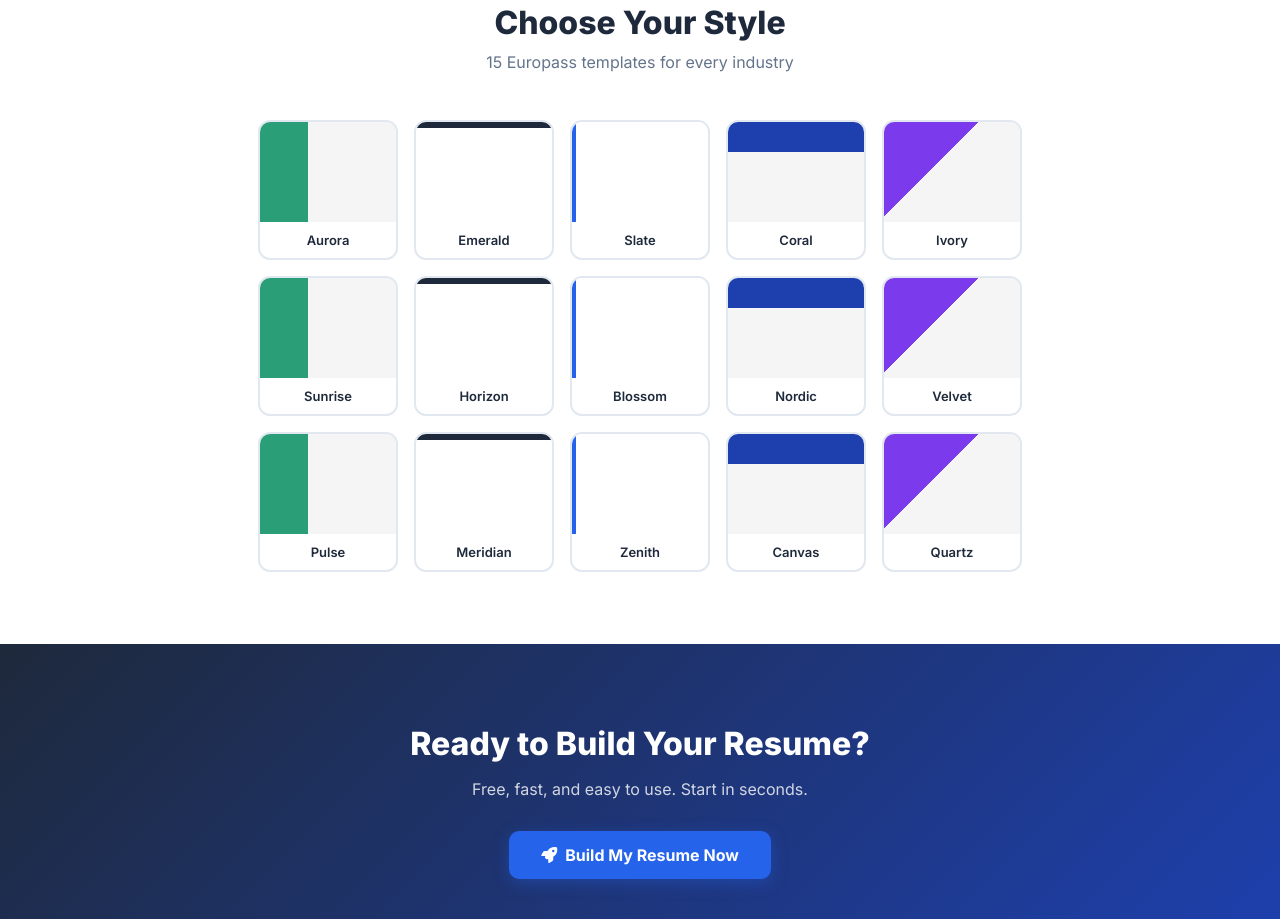
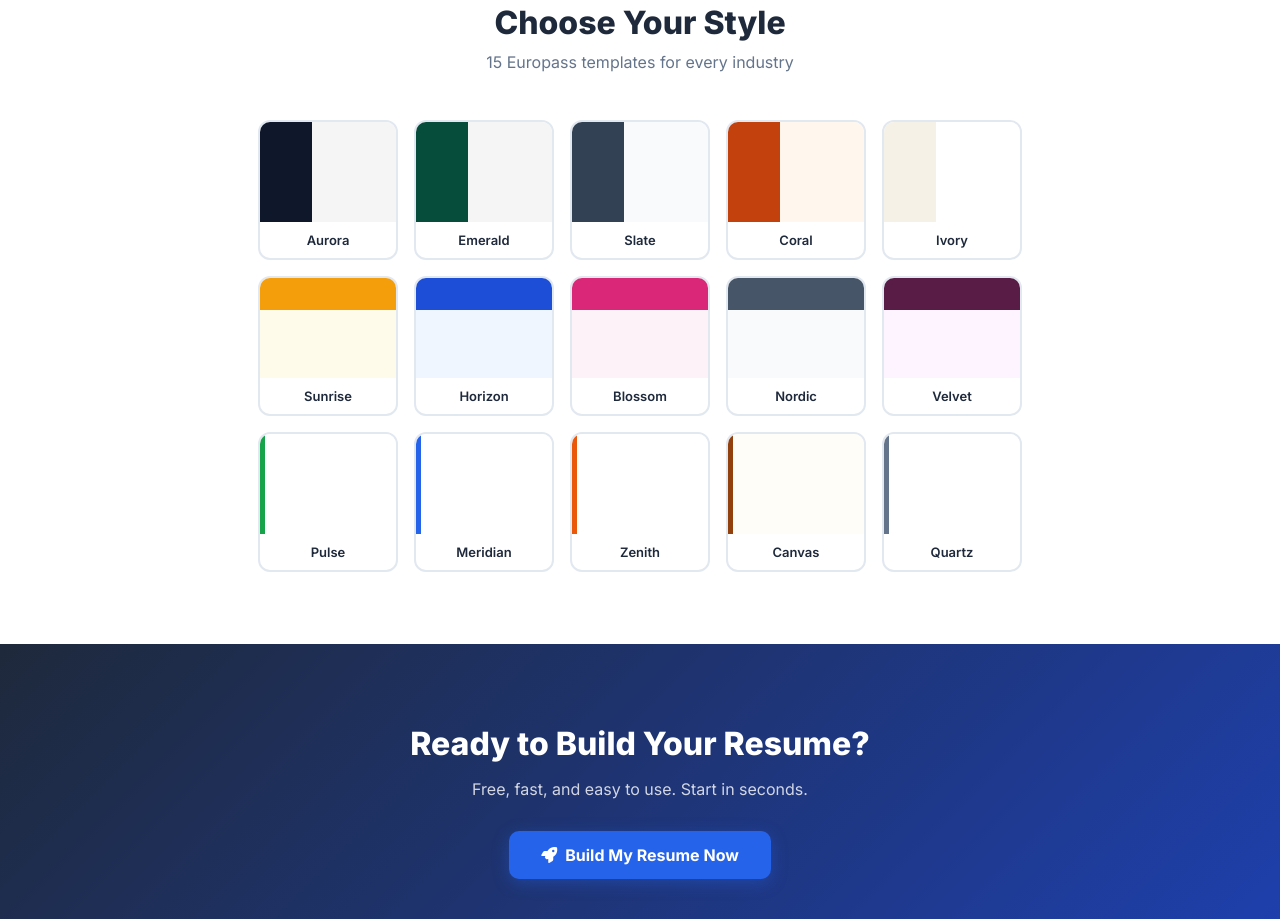
Before and after one commit to Taimur-Soft/taimur-resume, a plain HTML site: page index.html in a window 1280 px wide. Shown: the part 1700-2619 px from the top of the page. Drawn offline with Linux system fonts and the light colour scheme.

Commit message:
Match homepage template thumbnails to real template colors

```diff
--- a/index.html
+++ b/index.html
@@ -115,11 +115,21 @@
     }
     .template-preview:hover { border-color: #2563eb; }
     .tp-thumb { height: 100px; }
-    .tp-thumb-modern { background: linear-gradient(to right, #2a9e77 35%, #f5f5f5 35%); }
-    .tp-thumb-classic { background: white; border-top: 6px solid #1e293b; }
-    .tp-thumb-minimal { background: white; border-left: 4px solid #2563eb; }
-    .tp-thumb-professional { background: linear-gradient(180deg, #1e40af 30%, #f5f5f5 30%); }
-    .tp-thumb-creative { background: linear-gradient(135deg, #7c3aed 40%, #f5f5f5 40%); }
+    .tp-thumb-aurora { background: linear-gradient(to right, #0f172a 38%, #f5f5f5 38%); }
+    .tp-thumb-emerald { background: linear-gradient(to right, #064e3b 38%, #f5f5f5 38%); }
+    .tp-thumb-slate { background: linear-gradient(to right, #334155 38%, #f8fafc 38%); }
+    .tp-thumb-coral { background: linear-gradient(to right, #c2410c 38%, #fff7ed 38%); }
+    .tp-thumb-ivory { background: linear-gradient(to right, #f5f1e6 38%, #ffffff 38%); }
+    .tp-thumb-sunrise { background: linear-gradient(to bottom, #f59e0b 32%, #fffbeb 32%); }
+    .tp-thumb-horizon { background: linear-gradient(to bottom, #1d4ed8 32%, #eff6ff 32%); }
+    .tp-thumb-blossom { background: linear-gradient(to bottom, #db2777 32%, #fdf2f8 32%); }
+    .tp-thumb-nordic { background: linear-gradient(to bottom, #475569 32%, #f8fafc 32%); }
+    .tp-thumb-velvet { background: linear-gradient(to bottom, #581c47 32%, #fdf4ff 32%); }
+    .tp-thumb-pulse { background: #ffffff; border-left: 5px solid #16a34a; }
+    .tp-thumb-meridian { background: #ffffff; border-left: 5px solid #2563eb; }
+    .tp-thumb-zenith { background: #ffffff; border-left: 5px solid #ea580c; }
+    .tp-thumb-canvas { background: #fffdf7; border-left: 5px solid #92400e; }
+    .tp-thumb-quartz { background: #ffffff; border-left: 5px solid #64748b; }
     .tp-name { padding: 10px; font-size: 13px; font-weight: 600; }
 
     /* CTA Section */
@@ -227,21 +237,21 @@
       <p>15 Europass templates for every industry</p>
     </div>
     <div class="templates-row">
-      <div class="template-preview"><div class="tp-thumb tp-thumb-modern"></div><div class="tp-name">Aurora</div></div>
-      <div class="template-preview"><div class="tp-thumb tp-thumb-classic"></div><div class="tp-name">Emerald</div></div>
-      <div class="template-preview"><div class="tp-thumb tp-thumb-minimal"></div><div class="tp-name">Slate</div></div>
-      <div class="template-preview"><div class="tp-thumb tp-thumb-professional"></div><div class="tp-name">Coral</div></div>
-      <div class="template-preview"><div class="tp-thumb tp-thumb-creative"></div><div class="tp-name">Ivory</div></div>
-      <div class="template-preview"><div class="tp-thumb tp-thumb-modern"></div><div class="tp-name">Sunrise</div></div>
-      <div class="template-preview"><div class="tp-thumb tp-thumb-classic"></div><div class="tp-name">Horizon</div></div>
-      <div class="template-preview"><div class="tp-thumb tp-thumb-minimal"></div><div class="tp-name">Blossom</div></div>
-      <div class="template-preview"><div class="tp-thumb tp-thumb-professional"></div><div class="tp-name">Nordic</div></div>
-      <div class="template-preview"><div class="tp-thumb tp-thumb-creative"></div><div class="tp-name">Velvet</div></div>
-      <div class="template-preview"><div class="tp-thumb tp-thumb-modern"></div><div class="tp-name">Pulse</div></div>
-      <div class="template-preview"><div class="tp-thumb tp-thumb-classic"></div><div class="tp-name">Meridian</div></div>
-      <div class="template-preview"><div class="tp-thumb tp-thumb-minimal"></div><div class="tp-name">Zenith</div></div>
-      <div class="template-preview"><div class="tp-thumb tp-thumb-professional"></div><div class="tp-name">Canvas</div></div>
-      <div class="template-preview"><div class="tp-thumb tp-thumb-creative"></div><div class="tp-name">Quartz</div></div>
+      <div class="template-preview"><div class="tp-thumb tp-thumb-aurora"></div><div class="tp-name">Aurora</div></div>
+      <div class="template-preview"><div class="tp-thumb tp-thumb-emerald"></div><div class="tp-name">Emerald</div></div>
+      <div class="template-preview"><div class="tp-thumb tp-thumb-slate"></div><div class="tp-name">Slate</div></div>
+      <div class="template-preview"><div class="tp-thumb tp-thumb-coral"></div><div class="tp-name">Coral</div></div>
+      <div class="template-preview"><div class="tp-thumb tp-thumb-ivory"></div><div class="tp-name">Ivory</div></div>
+      <div class="template-preview"><div class="tp-thumb tp-thumb-sunrise"></div><div class="tp-name">Sunrise</div></div>
+      <div class="template-preview"><div class="tp-thumb tp-thumb-horizon"></div><div class="tp-name">Horizon</div></div>
+      <div class="template-preview"><div class="tp-thumb tp-thumb-blossom"></div><div class="tp-name">Blossom</div></div>
+      <div class="template-preview"><div class="tp-thumb tp-thumb-nordic"></div><div class="tp-name">Nordic</div></div>
+      <div class="template-preview"><div class="tp-thumb tp-thumb-velvet"></div><div class="tp-name">Velvet</div></div>
+      <div class="template-preview"><div class="tp-thumb tp-thumb-pulse"></div><div class="tp-name">Pulse</div></div>
+      <div class="template-preview"><div class="tp-thumb tp-thumb-meridian"></div><div class="tp-name">Meridian</div></div>
+      <div class="template-preview"><div class="tp-thumb tp-thumb-zenith"></div><div class="tp-name">Zenith</div></div>
+      <div class="template-preview"><div class="tp-thumb tp-thumb-canvas"></div><div class="tp-name">Canvas</div></div>
+      <div class="template-preview"><div class="tp-thumb tp-thumb-quartz"></div><div class="tp-name">Quartz</div></div>
     </div>
   </section>
 
```
